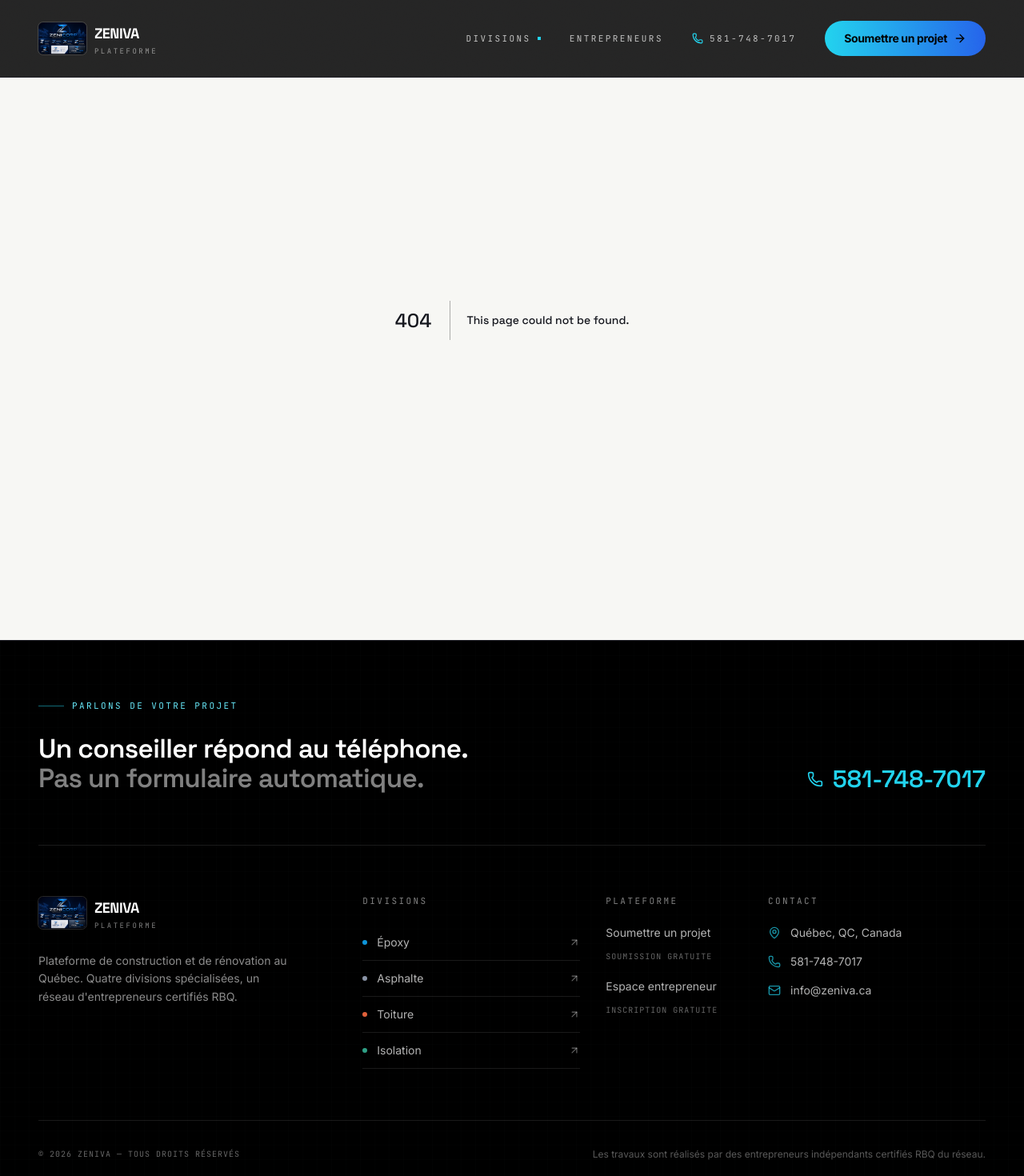
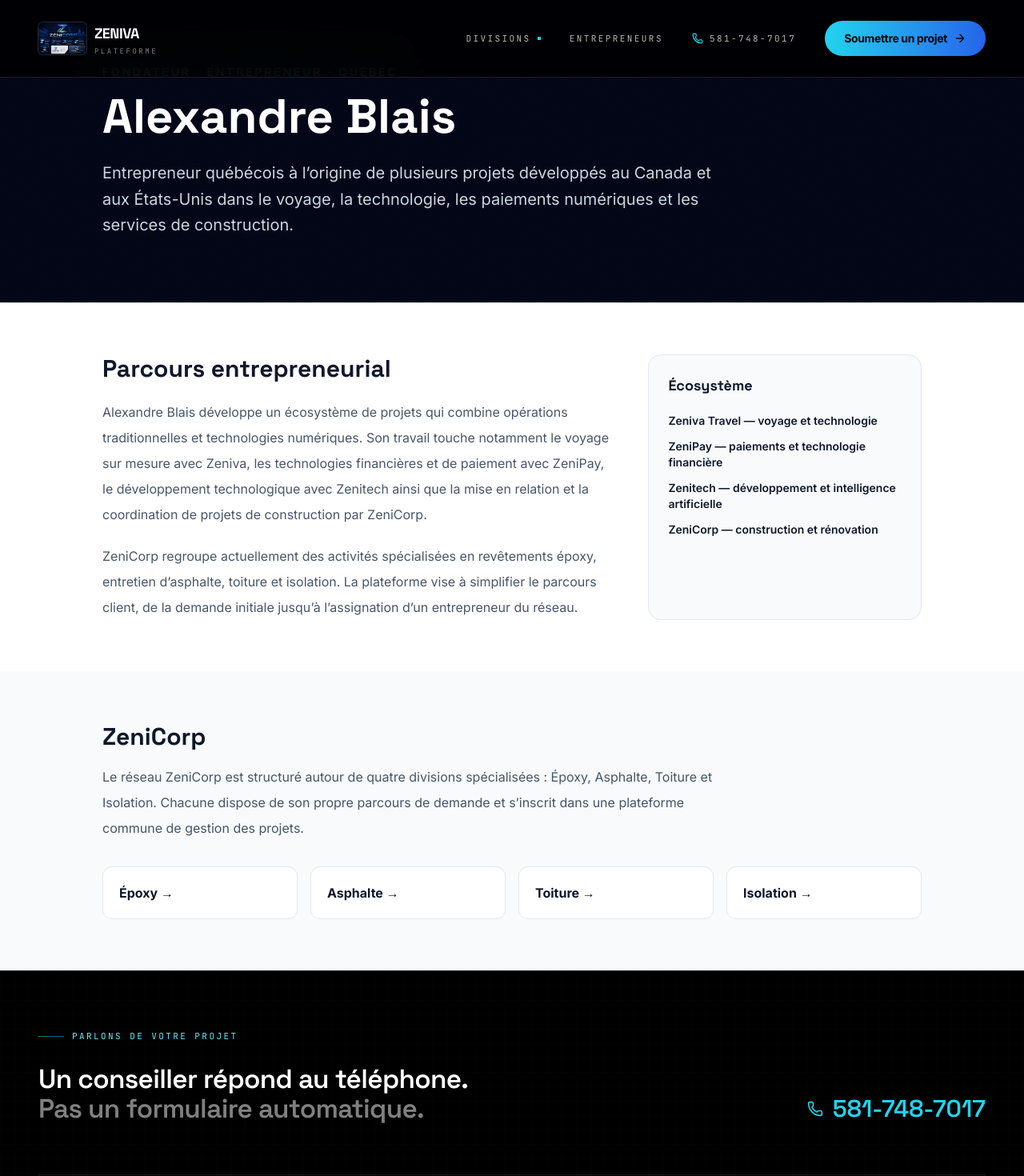
Before and after one commit to Alexandre08626/zenicorp-platform, a Next.js app: page /alexandre-blais in a window 1280 px wide. Before the commit this address had no page. Shown: the top 1470 px of the page at 80% size. Built offline with nearby package versions, Linux system fonts and the light colour scheme.

Commit message:
SEO: add Alexandre Blais founder entity page

```diff
--- /dev/null
+++ b/src/app/alexandre-blais/page.tsx
@@ -0,0 +1,113 @@
+import type { Metadata } from 'next';
+import Link from 'next/link';
+
+export const metadata: Metadata = {
+  title: 'Alexandre Blais — Entrepreneur québécois | ZeniCorp',
+  description:
+    'Alexandre Blais est un entrepreneur québécois à l’origine de plusieurs projets dans le voyage, la technologie, les paiements et les services de construction, dont ZeniCorp.',
+  alternates: { canonical: 'https://www.zeniva.ca/alexandre-blais' },
+  openGraph: {
+    title: 'Alexandre Blais — Entrepreneur québécois | ZeniCorp',
+    description:
+      'Profil d’Alexandre Blais, entrepreneur québécois et fondateur lié à ZeniCorp et à plusieurs projets technologiques au Canada et aux États-Unis.',
+    url: 'https://www.zeniva.ca/alexandre-blais',
+    type: 'profile',
+    locale: 'fr_CA',
+  },
+};
+
+const personSchema = {
+  '@context': 'https://schema.org',
+  '@type': 'Person',
+  '@id': 'https://www.zenivatravel.com/alexandre-blais#person',
+  name: 'Alexandre Blais',
+  jobTitle: 'Entrepreneur, fondateur et président',
+  description:
+    'Entrepreneur québécois actif dans le voyage, la technologie, les paiements et les services de construction.',
+  url: 'https://www.zeniva.ca/alexandre-blais',
+  sameAs: [
+    'https://www.zenivatravel.com/alexandre-blais',
+    'https://zenipay.ca/alexandre-blais',
+    'https://github.com/Alexandre08626',
+  ],
+  knowsAbout: [
+    'Entrepreneuriat',
+    'Technologie',
+    'Intelligence artificielle',
+    'Voyage',
+    'Paiements numériques',
+    'Construction et rénovation',
+  ],
+};
+
+const orgSchema = {
+  '@context': 'https://schema.org',
+  '@type': 'Organization',
+  name: 'ZeniCorp',
+  url: 'https://www.zeniva.ca',
+  founder: { '@id': 'https://www.zenivatravel.com/alexandre-blais#person' },
+};
+
+export default function AlexandreBlaisPage() {
+  return (
+    <main className="min-h-screen bg-white text-slate-900">
+      <script type="application/ld+json" dangerouslySetInnerHTML={{ __html: JSON.stringify(personSchema) }} />
+      <script type="application/ld+json" dangerouslySetInnerHTML={{ __html: JSON.stringify(orgSchema) }} />
+
+      <section className="border-b border-slate-200 bg-slate-950 px-6 py-20 text-white">
+        <div className="mx-auto max-w-5xl">
+          <p className="mb-4 text-sm font-semibold uppercase tracking-[0.2em] text-emerald-400">Fondateur · Entrepreneur · Québec</p>
+          <h1 className="max-w-4xl text-4xl font-bold leading-tight md:text-6xl">Alexandre Blais</h1>
+          <p className="mt-6 max-w-3xl text-xl leading-relaxed text-slate-300">
+            Entrepreneur québécois à l’origine de plusieurs projets développés au Canada et aux États-Unis dans le voyage, la technologie, les paiements numériques et les services de construction.
+          </p>
+        </div>
+      </section>
+
+      <section className="px-6 py-16">
+        <div className="mx-auto grid max-w-5xl gap-12 md:grid-cols-[1.3fr_0.7fr]">
+          <div>
+            <h2 className="text-3xl font-bold">Parcours entrepreneurial</h2>
+            <p className="mt-5 leading-8 text-slate-600">
+              Alexandre Blais développe un écosystème de projets qui combine opérations traditionnelles et technologies numériques. Son travail touche notamment le voyage sur mesure avec Zeniva, les technologies financières et de paiement avec ZeniPay, le développement technologique avec Zenitech ainsi que la mise en relation et la coordination de projets de construction par ZeniCorp.
+            </p>
+            <p className="mt-5 leading-8 text-slate-600">
+              ZeniCorp regroupe actuellement des activités spécialisées en revêtements époxy, entretien d’asphalte, toiture et isolation. La plateforme vise à simplifier le parcours client, de la demande initiale jusqu’à l’assignation d’un entrepreneur du réseau.
+            </p>
+          </div>
+
+          <aside className="rounded-2xl border border-slate-200 bg-slate-50 p-6">
+            <h2 className="text-lg font-bold">Écosystème</h2>
+            <div className="mt-5 space-y-3 text-sm">
+              <a className="block font-semibold hover:underline" href="https://www.zenivatravel.com">Zeniva Travel — voyage et technologie</a>
+              <a className="block font-semibold hover:underline" href="https://zenipay.ca">ZeniPay — paiements et technologie financière</a>
+              <span className="block font-semibold">Zenitech — développement et intelligence artificielle</span>
+              <Link className="block font-semibold hover:underline" href="/">ZeniCorp — construction et rénovation</Link>
+            </div>
+          </aside>
+        </div>
+      </section>
+
+      <section className="bg-slate-50 px-6 py-16">
+        <div className="mx-auto max-w-5xl">
+          <h2 className="text-3xl font-bold">ZeniCorp</h2>
+          <p className="mt-4 max-w-3xl leading-8 text-slate-600">
+            Le réseau ZeniCorp est structuré autour de quatre divisions spécialisées : Époxy, Asphalte, Toiture et Isolation. Chacune dispose de son propre parcours de demande et s’inscrit dans une plateforme commune de gestion des projets.
+          </p>
+          <div className="mt-8 grid gap-4 sm:grid-cols-2 lg:grid-cols-4">
+            {[
+              ['Époxy', '/epoxy'],
+              ['Asphalte', '/asphalte'],
+              ['Toiture', '/toiture'],
+              ['Isolation', '/isolation'],
+            ].map(([label, href]) => (
+              <Link key={href} href={href} className="rounded-xl border border-slate-200 bg-white p-5 font-bold hover:border-slate-400">
+                {label} →
+              </Link>
+            ))}
+          </div>
+        </div>
+      </section>
+    </main>
+  );
+}
```
